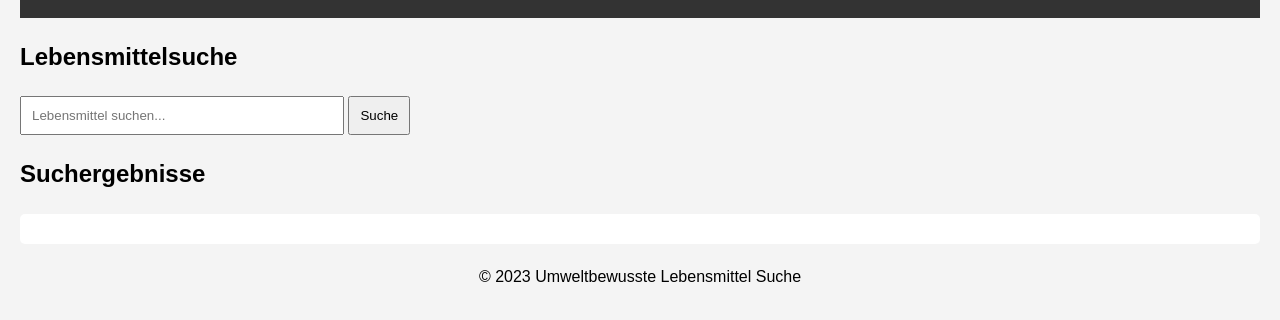
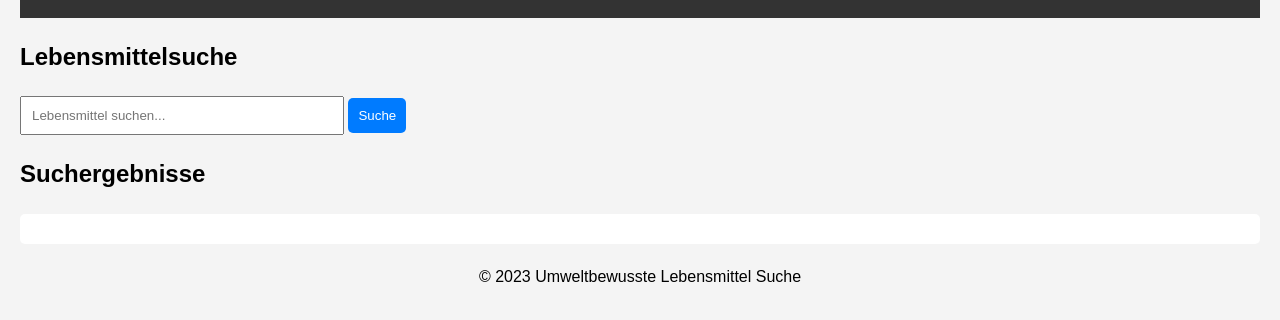
Before and after one commit to zerroluckycat466/umweltbewusste-lebensmittel-suche, a website: page index.html in a window 1280 px wide. Shown: the part 116-436 px from the top of the page. Drawn offline with Linux system fonts and the light colour scheme.

Commit message:
Enhance button styles for better usability

```diff
--- a/styles.css
+++ b/styles.css
@@ -25,6 +25,15 @@ input[type='text'] {
 
 button {
     padding: 10px;
+    background-color: #007bff;
+    color: white;
+    border: none;
+    border-radius: 5px;
+    cursor: pointer;
+}
+
+button:hover {
+    background-color: #0056b3;
 }
 
 #resultsContainer {
```
